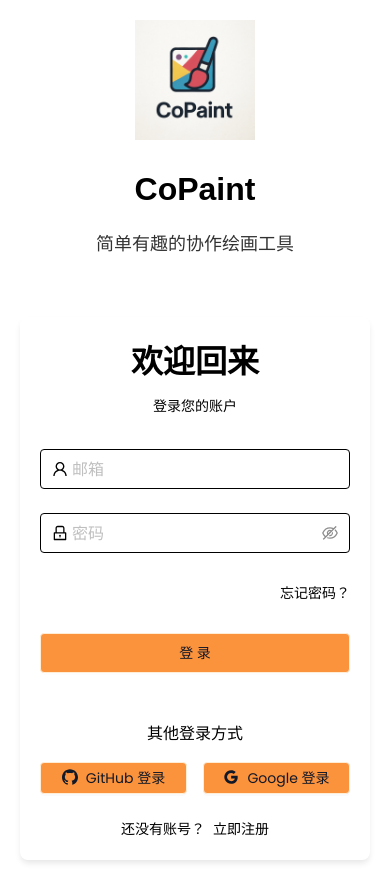
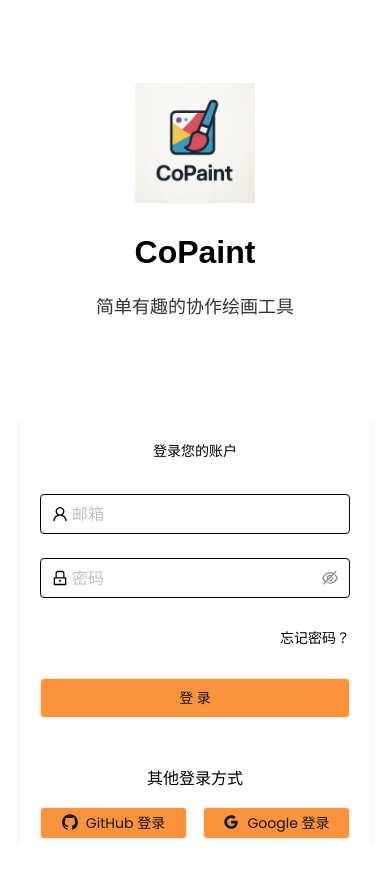
Before and after one commit to HollowLamp/copaint, a React (Vite) app: page /login in a window 390 px wide. After the commit the page ends 844 px from the top, so only its background shows below. Built offline with nearby package versions, Linux system fonts and the light colour scheme; no server answers; the database is empty; a web font is replaced by a local one.

Commit message:
style: 登录页添加开屏动画

```diff
--- a/src/features/auth/LoginPage.jsx
+++ b/src/features/auth/LoginPage.jsx
@@ -1,4 +1,4 @@
-import React, { useState } from 'react';
+import React, { useState, useEffect } from 'react';
 import { Form, Input, Modal, Divider, App } from 'antd';
 import { UserOutlined, LockOutlined, GithubOutlined, GoogleOutlined } from '@ant-design/icons';
 import { Button } from '../../components/button/Button';
@@ -28,6 +28,31 @@ export const Component = () => {
   const [githubLoading, setGithubLoading] = useState(false);
   const [googleLoading, setGoogleLoading] = useState(false);
   const [resetLoading, setResetLoading] = useState(false);
+
+  // 动画状态
+  const [animationStarted, setAnimationStarted] = useState(false);
+
+  // 启动动画
+  useEffect(() => {
+    if (!loading && !user) {
+      // 在动画期间隐藏body滚动条
+      document.body.style.overflow = 'hidden';
+
+      // 页面加载完成后启动动画
+      const timer = setTimeout(() => {
+        setAnimationStarted(true);
+        // 动画完成后恢复滚动条
+        setTimeout(() => {
+          document.body.style.overflow = '';
+        }, 1500); // 等待所有动画完成
+      }, 100);
+
+      return () => {
+        clearTimeout(timer);
+        document.body.style.overflow = '';
+      };
+    }
+  }, [loading, user]);
 
   // 等待加载完成
   if (loading) {
@@ -107,19 +132,31 @@ export const Component = () => {
   };
 
   return (
-    <div className={styles.container}>
-      <div className={styles.leftSection}>
-        <div className={styles.logoWrapper}>
-          <img src="/login_logo.png" alt="CoPaint" className={styles.logo} />
-          <h1 className={styles.brandName}>CoPaint</h1>
-          <p className={styles.slogan}>简单有趣的协作绘画工具</p>
+    <div className={`${styles.container} ${animationStarted ? styles.containerAnimated : ''}`}>
+      <div className={`${styles.leftSection} ${animationStarted ? styles.leftSectionAnimated : ''}`}>
+        <div className={`${styles.logoWrapper} ${animationStarted ? styles.logoWrapperAnimated : ''}`}>
+          <img
+            src="/login_logo.png"
+            alt="CoPaint"
+            className={`${styles.logo} ${animationStarted ? styles.logoAnimated : ''}`}
+          />
+          <h1 className={`${styles.brandName} ${animationStarted ? styles.brandNameAnimated : ''}`}>
+            CoPaint
+          </h1>
+          <p className={`${styles.slogan} ${animationStarted ? styles.sloganAnimated : ''}`}>
+            简单有趣的协作绘画工具
+          </p>
         </div>
       </div>
 
-      <div className={styles.rightSection}>
-        <div className={styles.formWrapper}>
-          <h1 className={styles.title}>欢迎回来</h1>
-          <p className={styles.subtitle}>登录您的账户</p>
+      <div className={`${styles.rightSection} ${animationStarted ? styles.rightSectionAnimated : ''}`}>
+        <div className={`${styles.formWrapper} ${animationStarted ? styles.formWrapperAnimated : ''}`}>
+          <h1 className={`${styles.title} ${animationStarted ? styles.titleAnimated : ''}`}>
+            欢迎回来
+          </h1>
+          <p className={`${styles.subtitle} ${animationStarted ? styles.subtitleAnimated : ''}`}>
+            登录您的账户
+          </p>
 
           <Form
             form={form}
@@ -127,7 +164,7 @@ export const Component = () => {
             onFinish={handleSubmit}
             autoComplete="off"
             layout="vertical"
-            className={styles.form}
+            className={`${styles.form} ${animationStarted ? styles.formAnimated : ''}`}
           >
             <Form.Item name="username" rules={[{ required: true, message: '请输入邮箱' }]}>
               <Input prefix={<UserOutlined />} placeholder="邮箱" size="large" />
--- a/src/features/auth/LoginPage.module.css
+++ b/src/features/auth/LoginPage.module.css
@@ -2,6 +2,13 @@
   height: 100vh;
   display: flex;
   background-color: light-dark(var(--bg-primary), var(--bg-secondary));
+  opacity: 0;
+  transition: opacity 0.6s ease-in-out;
+  overflow: hidden;
+}
+
+.containerAnimated {
+  opacity: 1;
 }
 
 .leftSection {
@@ -11,16 +18,41 @@
   justify-content: center;
   background-color: light-dark(var(--bg-secondary), var(--bg-primary));
   padding: 40px;
+  transform: translateX(-50px);
+  opacity: 0;
+  transition: all 0.8s cubic-bezier(0.25, 0.46, 0.45, 0.94);
+  overflow: hidden;
+}
+
+.leftSectionAnimated {
+  transform: translateX(0);
+  opacity: 1;
 }
 
 .logoWrapper {
   text-align: center;
+  transform: translateY(30px);
+  opacity: 0;
+  transition: all 0.6s cubic-bezier(0.25, 0.46, 0.45, 0.94) 0.2s;
+}
+
+.logoWrapperAnimated {
+  transform: translateY(0);
+  opacity: 1;
 }
 
 .logo {
   width: 360px;
   height: auto;
   margin-bottom: 24px;
+  transform: scale(0.8) rotate(-10deg);
+  opacity: 0;
+  transition: all 0.8s cubic-bezier(0.68, -0.55, 0.265, 1.55) 0.4s;
+}
+
+.logoAnimated {
+  transform: scale(1) rotate(0deg);
+  opacity: 1;
 }
 
 .brandName {
@@ -29,11 +61,26 @@
   color: var(--accent-primary);
   margin-bottom: 16px;
   font-family: 'ZCOOLKuaiLe', sans-serif;
+  transform: translateY(20px);
+  opacity: 0;
+  transition: all 0.6s cubic-bezier(0.25, 0.46, 0.45, 0.94) 0.6s;
+}
+
+.brandNameAnimated {
+  transform: translateY(0);
+  opacity: 1;
 }
 
 .slogan {
   font-size: 18px;
   color: light-dark(var(--text-secondary), var(--text-primary));
+  transform: translateY(20px);
+  opacity: 0;
+  transition: all 0.6s cubic-bezier(0.25, 0.46, 0.45, 0.94) 0.8s;
+}
+
+.sloganAnimated {
+  transform: translateY(0);
   opacity: 0.8;
 }
 
@@ -43,6 +90,15 @@
   align-items: center;
   justify-content: center;
   padding: 40px;
+  transform: translateX(50px);
+  opacity: 0;
+  transition: all 0.8s cubic-bezier(0.25, 0.46, 0.45, 0.94) 0.3s;
+  overflow: hidden;
+}
+
+.rightSectionAnimated {
+  transform: translateX(0);
+  opacity: 1;
 }
 
 .formWrapper {
@@ -52,6 +108,14 @@
   border-radius: 8px;
   padding: 40px;
   box-shadow: 0 4px 6px -1px rgb(0 0 0 / 0.1);
+  transform: translateY(30px) scale(0.95);
+  opacity: 0;
+  transition: all 0.7s cubic-bezier(0.25, 0.46, 0.45, 0.94) 0.5s;
+}
+
+.formWrapperAnimated {
+  transform: translateY(0) scale(1);
+  opacity: 1;
 }
 
 .title {
@@ -61,16 +125,40 @@
   color: var(--accent-primary);
   margin-bottom: 8px;
   font-family: 'ZCOOLKuaiLe', sans-serif;
+  transform: translateY(20px);
+  opacity: 0;
+  transition: all 0.6s cubic-bezier(0.25, 0.46, 0.45, 0.94) 0.7s;
+}
+
+.titleAnimated {
+  transform: translateY(0);
+  opacity: 1;
 }
 
 .subtitle {
   text-align: center;
   color: light-dark(var(--text-secondary), var(--text-primary));
   margin-bottom: 32px;
+  transform: translateY(20px);
+  opacity: 0;
+  transition: all 0.6s cubic-bezier(0.25, 0.46, 0.45, 0.94) 0.9s;
+}
+
+.subtitleAnimated {
+  transform: translateY(0);
+  opacity: 1;
 }
 
 .form {
   width: 100%;
+  transform: translateY(20px);
+  opacity: 0;
+  transition: all 0.6s cubic-bezier(0.25, 0.46, 0.45, 0.94) 1.1s;
+}
+
+.formAnimated {
+  transform: translateY(0);
+  opacity: 1;
 }
 
 .form :global(.ant-input-affix-wrapper) {
@@ -182,6 +270,11 @@
 
   .leftSection {
     padding: 20px;
+    transform: translateY(-30px);
+  }
+
+  .leftSectionAnimated {
+    transform: translateY(0);
   }
 
   .logo {
@@ -194,6 +287,11 @@
 
   .rightSection {
     padding: 20px;
+    transform: translateY(30px);
+  }
+
+  .rightSectionAnimated {
+    transform: translateY(0);
   }
 
   .formWrapper {
```
